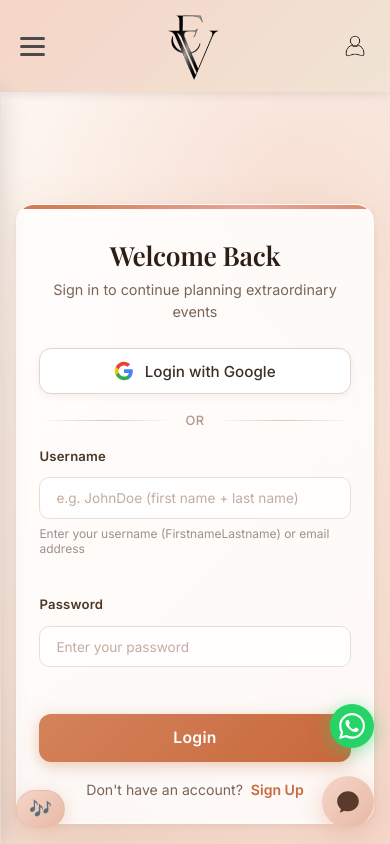
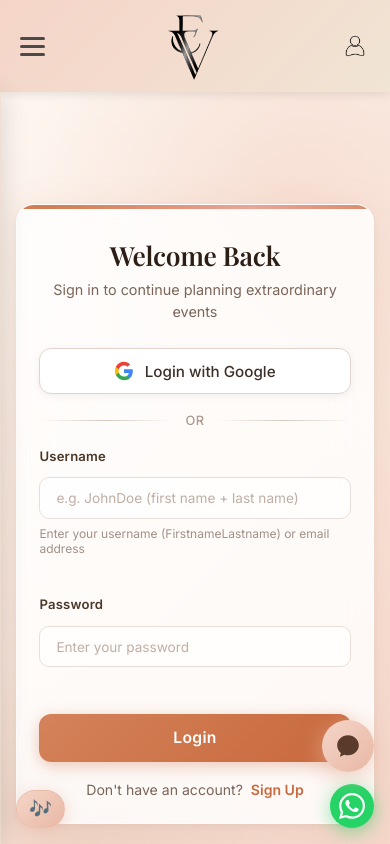
Before and after one commit to Insha0113/Eternal-Events, a React (Create React App) app in the folder frontend/: page /login in a window 390 px wide. Shown: the top 844 px of the page. Built offline with nearby package versions, Linux system fonts and the light colour scheme; no server answers.

Commit message:
updation 12th march

```diff
--- a/frontend/package.json
+++ b/frontend/package.json
@@ -21,7 +21,8 @@
   },
   "scripts": {
     "start": "set PORT=3001 && react-scripts start",
-    "build": "CI=false react-scripts build",
+    "build": "react-scripts build",
+    "build:ci": "CI=false react-scripts build",
     "test": "react-scripts test",
     "eject": "react-scripts eject"
   },
--- a/frontend/public/index.html
+++ b/frontend/public/index.html
@@ -1,14 +1,12 @@
 <!DOCTYPE html>
 <html lang="en">
+
 <head>
   <meta charset="utf-8" />
   <link rel="icon" href="%PUBLIC_URL%/favicon.ico" />
   <meta name="viewport" content="width=device-width, initial-scale=1" />
   <meta name="theme-color" content="#000000" />
-    <meta
-      name="description"
-      content="Web site created using create-react-app"
-    />
+  <meta name="description" content="Web site created using create-react-app" />
   <link rel="apple-touch-icon" href="%PUBLIC_URL%/logo192.png" />
   <!--
       manifest.json provides metadata used when your web app is installed on a
@@ -24,8 +22,9 @@
       work correctly both with client-side routing and a non-root public URL.
       Learn how to configure a non-root public URL by running `npm run build`.
     -->
-    <title>React App</title>
+  <title>Eternal Events</title>
 </head>
+
 <body>
   <noscript>You need to enable JavaScript to run this app.</noscript>
   <div id="root"></div>
@@ -40,4 +39,5 @@
       To create a production bundle, use `npm run build` or `yarn build`.
     -->
 </body>
+
 </html>
--- a/frontend/src/App.js
+++ b/frontend/src/App.js
@@ -26,8 +26,7 @@ import './styles/Hero.css';
 const GOOGLE_CLIENT_ID = process.env.REACT_APP_GOOGLE_CLIENT_ID || '';
 
 function App() {
-  return (
-    <GoogleOAuthProvider clientId={GOOGLE_CLIENT_ID}>
+  const appContent = (
     <AuthProvider>
       <Router>
         <ScrollToTop />
@@ -62,8 +61,22 @@ function App() {
         </div>
       </Router>
     </AuthProvider>
+  );
+
+  // Only wrap with GoogleOAuthProvider if the client ID env var is set.
+  // This prevents a crash / blank page in production if REACT_APP_GOOGLE_CLIENT_ID
+  // is missing from the Vercel Environment Variables dashboard.
+  if (GOOGLE_CLIENT_ID) {
+    return (
+      <GoogleOAuthProvider clientId={GOOGLE_CLIENT_ID}>
+        {appContent}
       </GoogleOAuthProvider>
     );
   }
 
+  // Fallback: render without Google OAuth (Google sign-in buttons will show an
+  // error when clicked, but the rest of the site will load correctly).
+  return appContent;
+}
+
 export default App;
--- a/frontend/src/components/Navbar.css
+++ b/frontend/src/components/Navbar.css
@@ -52,6 +52,8 @@
   flex-shrink: 0;
   /* Push logo to the left edge; menu fills remaining space */
   margin-right: auto;
+  /* Remove blue tap highlight on mobile */
+  -webkit-tap-highlight-color: transparent;
 }
 
 .navbar-logo:hover {
@@ -185,6 +187,8 @@
   border-radius: 50%;
   background: transparent;
   transition: all 0.25s ease;
+  /* Remove blue tap highlight on mobile */
+  -webkit-tap-highlight-color: transparent;
 }
 
 .login-icon-btn:hover {
--- a/frontend/src/components/ZapierChatbot.css
+++ b/frontend/src/components/ZapierChatbot.css
@@ -21,7 +21,7 @@
 /* ── Chat panel ───────────────────────────────────────────── */
 .zc-panel {
     position: fixed;
-    bottom: 7rem;          /* above the FAB */
+    bottom: 8.5rem;        /* above the chat FAB */
     right: 1.5rem;
     z-index: 9999;
     width: 400px;
@@ -145,7 +145,7 @@
     text-decoration: none;
 }
 
-/* WhatsApp FAB */
+/* WhatsApp FAB — always below the chat FAB */
 .zc-fab--whatsapp {
     width: 48px;
     height: 48px;
@@ -153,8 +153,9 @@
     color: #fff;
     border-radius: 50%;
     box-shadow: 0 4px 18px rgba(37, 211, 102, 0.5);
-    bottom: 6.5rem;
+    bottom: 1.5rem;      /* sits at the very bottom */
     right: 1.5rem;
+    -webkit-tap-highlight-color: transparent;
 }
 
 .zc-fab--whatsapp svg {
@@ -167,7 +168,7 @@
     box-shadow: 0 6px 24px rgba(37, 211, 102, 0.6);
 }
 
-/* Chat FAB */
+/* Chat FAB — above the WhatsApp button */
 .zc-fab--chat {
     width: 56px;
     height: 56px;
@@ -175,8 +176,9 @@
     color: #5a3a2a;
     border-radius: 50%;
     box-shadow: 0 6px 24px rgba(232, 184, 165, 0.65);
-    bottom: 1.5rem;
+    bottom: 5rem;         /* above WhatsApp */
     right: 1.5rem;
+    -webkit-tap-highlight-color: transparent;
 }
 
 .zc-fab--chat svg {
@@ -207,19 +209,19 @@
         height: 75vh;
         right: 0.5rem;
         left: 0.5rem;
-        bottom: 6rem;
+        bottom: 8rem;     /* above chat FAB */
         border-radius: 18px;
     }
 
     .zc-fab--chat {
-        bottom: 1rem;
+        bottom: 4.5rem;   /* above WhatsApp */
         right: 1rem;
         width: 52px;
         height: 52px;
     }
 
     .zc-fab--whatsapp {
-        bottom: 6rem;
+        bottom: 1rem;     /* at the very bottom */
         right: 1rem;
         width: 44px;
         height: 44px;
```
Also changed, not shown: frontend/vercel.json. Lines whose indentation alone changed are shown as unchanged.
